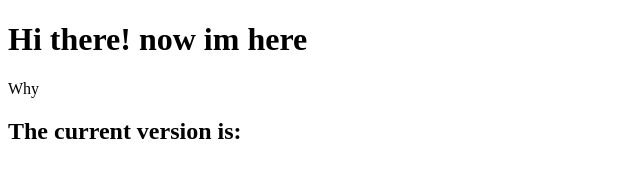
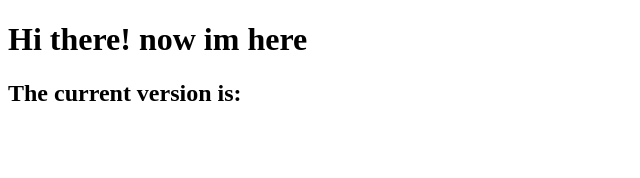
Before and after one commit to Donmagedon/CodingTest, a website: page src/index.html in a window 1280 px wide. Shown: the whole page, without its empty margins (0-640 px from the left). Drawn offline with Linux system fonts and the light colour scheme; no server answers.

Commit message:
removing span

```diff
--- a/src/index.html
+++ b/src/index.html
@@ -8,7 +8,6 @@
     </head>
     <body>
         <h1>Hi there! now im here</h1>
-        <span>Why</span>
         <h2 ><b>The current version is:<span id="display"></span></b></h2>
     </body>
 </body>
```
